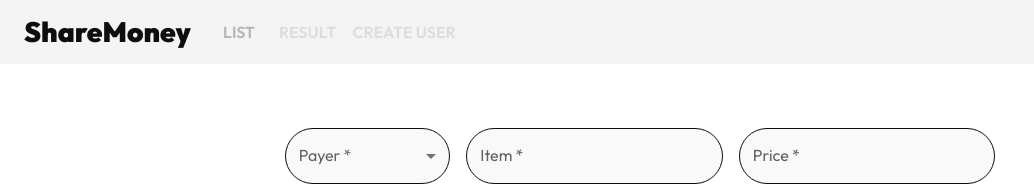
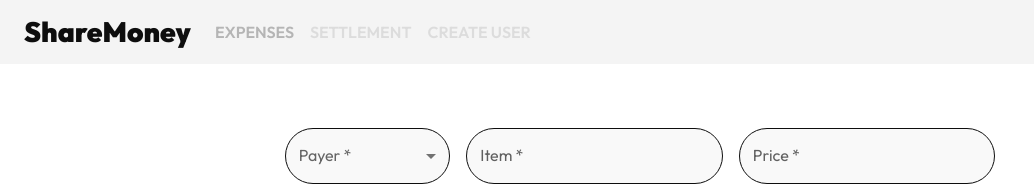
Before and after one commit to a03993/share-money-app, a React (Create React App) app: page /list/1 in a window 1280 px wide. Shown: the top 186 px of the page, without its empty margins (0-1034 px from the left). Built offline with nearby package versions, Linux system fonts and the light colour scheme; the HTML template or start-up script is replaced by a standard one.

Commit message:
refactor: rename Header nav for better clarity

```diff
--- a/src/components/CreateLinkPage.js
+++ b/src/components/CreateLinkPage.js
@@ -3,7 +3,7 @@ import { nanoid } from "nanoid";
 import { useNavigate } from "react-router-dom";
 import { expenseMockData } from "../mock/mockData";
 
-export default function CreatLinkPage({ setPage }) {
+export default function CreateLinkPage({ setPage }) {
   const navigate = useNavigate();
 
   const handleCreateLink = () => {
@@ -16,7 +16,7 @@ export default function CreatLinkPage({ setPage }) {
       // TODO: call API
       expenseMockData.push(newExpenseData);
       navigate(`/list/${newLinkId}`);
-      setPage("List");
+      setPage("Expenses");
     } catch (error) {
       console.error("Failed to create expense:", error);
     }
--- a/src/components/ExpenseLayout.js
+++ b/src/components/ExpenseLayout.js
@@ -22,7 +22,7 @@ const calculateTotalAmount = (data, linkId) => {
 
 export default function ExpenseLayout() {
   const { linkId } = useParams();
-  const [page, setPage] = useState(linkId ? "List" : "Create Link");
+  const [page, setPage] = useState(linkId ? "Expenses" : "Create Link");
   const [expenseList, setExpenseList] = useState(expenseMockData);
   const [openCreateUserModal, setOpenCreateUserModal] = useState(false);
 
@@ -56,7 +56,7 @@ export default function ExpenseLayout() {
         linkId={linkId}
       />
       {page === "Create Link" && <CreateLinkPage setPage={setPage} />}
-      {page === "List" && (
+      {page === "Expenses" && (
         <ListPage
           page={page}
           expenseList={expenseList}
@@ -68,7 +68,7 @@ export default function ExpenseLayout() {
           expenseItem={expenseItem}
         />
       )}
-      {page === "Result" && (
+      {page === "Settlement" && (
         <ResultPage
           expenseList={expenseList}
           totalAmount={totalAmount}
--- a/src/components/ExpenseSummary.js
+++ b/src/components/ExpenseSummary.js
@@ -2,7 +2,7 @@ import { Typography } from "@mui/material";
 import PropTypes from "prop-types";
 
 export default function ExpenseSummary({ page, totalAmount, expenseItem }) {
-  const isListPage = page === "List";
+  const isListPage = page === "Expenses";
 
   return (
     <>
@@ -15,7 +15,7 @@ export default function ExpenseSummary({ page, totalAmount, expenseItem }) {
         {expenseItem?.length || 0}
         <Typography
           className="font-weight-extra-bold"
-          variant={page === "List" ? "h5" : "h6"}
+          variant={page === "Expenses" ? "h5" : "h6"}
           component="span"
         >
           人
--- a/src/components/Header.js
+++ b/src/components/Header.js
@@ -14,7 +14,7 @@ import { useState } from "react";
 import { useTheme } from "@mui/material/styles";
 import { headerStyle } from "../styles/headerStyle";
 
-const pages = ["List", "Result", "Create User"];
+const pages = ["Expenses", "Settlement", "Create User"];
 
 const Logo = ({ onClick, style }) => (
   <Typography
```
